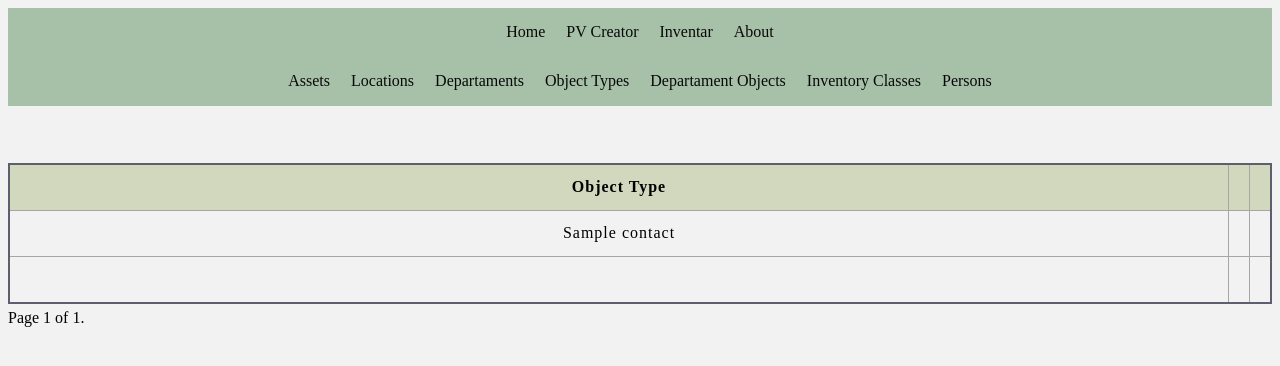
After one commit to marius435/PV_creator, a Django app: template PV_creator/creare_pv/templates/objectTypes.html in a window 1280 px wide. The commit adds this page. Shown: the top 366 px of the page. Run offline with Django 5.2, Linux system fonts and the light colour scheme; the template is opened without the code that fills it: most values are stand-ins (such as "Sample title", 1, 10 or a date in 2020); some libraries are stand-ins or nearby versions.

Commit message:
Modificari 01.08.2025

```diff
--- a/PV_creator/PV_creator/settings.py
+++ b/PV_creator/PV_creator/settings.py
@@ -125,9 +125,8 @@ USE_TZ = True
 # https://docs.djangoproject.com/en/5.2/howto/static-files/
 
 STATICFILES_DIRS = [
-    os.path.join(BASE_DIR, 'static')
+    os.path.join(BASE_DIR, 'creare_pv\static')
 ]
-
 STATIC_URL = '/static/'
 
 
--- a/PV_creator/PV_creator/urls.py
+++ b/PV_creator/PV_creator/urls.py
@@ -20,12 +20,16 @@ from django.conf import settings
 from debug_toolbar.toolbar import debug_toolbar_urls
 from creare_pv import views
 
+
+
 urlpatterns = [
     path('', views.home, name='home'),
     path('home/', views.home, name='home'),
     path('pv_creator/', views.pv_creator, name='pv_creator'),
     path('inventar/', views.inventar, name='inventar'),
     path('about/', views.about, name='about'),
+    path('objectTypes/', views.objectTypes, name='objectTypes'),
+    path('departaments/', views.departaments, name='departaments'),
     path('admin/', admin.site.urls),
 ]
 
--- a/PV_creator/creare_pv/models.py
+++ b/PV_creator/creare_pv/models.py
@@ -7,7 +7,7 @@ class Locations(models.Model):
 
 class ObjectTypes(models.Model):
     name = models.CharField(
-        max_length=50,
+        max_length=20,
     )
 
 class Departaments(models.Model):
--- a/PV_creator/creare_pv/static/styles.css
+++ b/PV_creator/creare_pv/static/styles.css
@@ -4,19 +4,22 @@ body {
     text-align: justify;
 }
 
-ul {
-    list-style-type: none;
-    background-color: rgb(172, 98, 2);
+.random > ul {
+    border: 10px solid #A7C1A8;
+    background-color: #A7C1A8;
+    list-style: none;
     margin: 0;
     padding: 0;
-    overflow: hidden;
-    border: 10px solid rgb(172, 98, 2);
-    border-radius: 12px;
+    display: flex;
+    justify-content: center;
+    gap: 10px;
 }
 
 li {
-    float: left;
-    border-right: 1px solid #bbb;
+    float: center;
+    border-right: 1px solid #A7C1A8;
+    padding-left: 5px;
+    padding-right: 5px;
 }
 
 li:last-child {
@@ -25,18 +28,20 @@ li:last-child {
 
 li a {
     display: block;
-    color: rgb(241, 8, 8);
+    color: rgb(8, 8, 8);
     text-align: center;
     padding: 14px, 16px;
     text-decoration: none;
 }
 
 li a:hover:not(.active) {
-    background-color: #c3f5de;
+    background-color: #D1D8BE;
 }
 
 .active {
-    background-color: 	#a7a6a7;
+    background-color: 	#D1D8BE;
+    padding-left: 5px;
+    padding-right: 5px;
 }
 
 /* h1 {
@@ -88,13 +93,14 @@ table {
 }
 
 thead {
-    background-color: #c3f5de;
+    background-color: #D1D8BE;
 }
 
 th, td {
-    border: 1px solid #65677a;
+    border: 1px solid #aaa5a5;
     padding: 8px 10px;
     text-align: center;
+    width: 100%;
 }
 
 td:last-of-type {
--- a/PV_creator/creare_pv/templates/base.html
+++ b/PV_creator/creare_pv/templates/base.html
@@ -9,12 +9,14 @@
     </head>
 
     <body>
+        <div class="random">
             <ul>
                 <li><a class="{% if current_page == 'home' %}active{% endif %}" href={% url 'home' %}>Home</a></li>
                 <li><a class="{% if current_page == 'pv_creator' %}active{% endif %}" href={% url 'pv_creator' %}>PV Creator</a></li>
                 <li><a class="{% if current_page == 'inventar' %}active{% endif %}" href={% url 'inventar' %}>Inventar</a></li>
                 <li><a class="{% if current_page == 'about' %}active{% endif %}" href={% url 'about' %}>About</a></li>
             </ul>
+        </div>
 
         {% block content %}
         {% endblock %}
--- /dev/null
+++ b/PV_creator/creare_pv/templates/objectTypes.html
@@ -0,0 +1,61 @@
+{% extends 'base.html' %}
+
+{% block content %}
+
+<div class="random">
+    <ul>
+        <li><a class="{% if currentTablePage == 'Assets'%}active{% endif %}" href={% url 'inventar' %}>Assets</a></li>
+        <li><a class="{% if currentTablePage == 'Locations'%}active{% endif %}" href={% url 'inventar' %}>Locations</a></li>
+        <li><a class="{% if currentTablePage == 'departaments'%}active{% endif %}" href={% url 'departaments' %}>Departaments</a></li>
+        <li><a class="{% if currentTablePage == 'ObjectTypes'%}active{% endif %}" href={% url 'objectTypes' %}>Object Types</a></li>
+        <li><a class="{% if currentTablePage == 'DepartamentObjects'%}active{% endif %}" href={% url 'inventar' %}>Departament Objects</a></li>
+        <li><a class="{% if currentTablePage == 'InventoryClasses'%}active{% endif %}" href={% url 'inventar' %}>Inventory Classes</a></li>
+        <li><a class="{% if currentTablePage == 'Persons'%}active{% endif %}" href={% url 'inventar' %}>Persons</a></li>
+    </ul>
+</div>
+
+<br>
+<br>
+<table>
+    <thead>
+        <th>Object Type</th>
+        <th></th>
+        <th></th>
+    </thead>
+    <tbody>
+        {% for contact in page_obj %}
+            <tr>
+                <td contenteditable="true">{{ contact.name }}</td>
+                <td></td>
+                <td></td>
+            </tr>
+        {% endfor %}
+        <tr>
+            <td contenteditable="true"></td>
+            <td></td>
+        </tr>
+    </tbody>
+</table>
+
+
+
+
+<div class="pagination">
+    <span class="step-links">
+        {% if page_obj.has_previous %}
+            <a href="?page=1">&laquo; first</a>
+            <a href="?page={{ page_obj.previous_page_number }}">previous</a>
+        {% endif %}
+
+        <span class="current">
+            Page {{ page_obj.number }} of {{ page_obj.paginator.num_pages }}.
+        </span>
+
+        {% if page_obj.has_next %}
+            <a href="?page={{ page_obj.next_page_number }}">next</a>
+            <a href="?page={{ page_obj.paginator.num_pages }}">last &raquo;</a>
+        {% endif %}
+    </span>
+</div>
+
+{% endblock %}
```
Also changed, not shown: PV_creator/creare_pv/templates/departaments.html (added, +60 -0 lines), PV_creator/creare_pv/templates/includes/form.html (added, +28 -0 lines), PV_creator/creare_pv/templates/inventar.html (+14 -30 lines), PV_creator/creare_pv/views.py (+36 -28 lines). Lines whose indentation alone changed are shown as unchanged.
